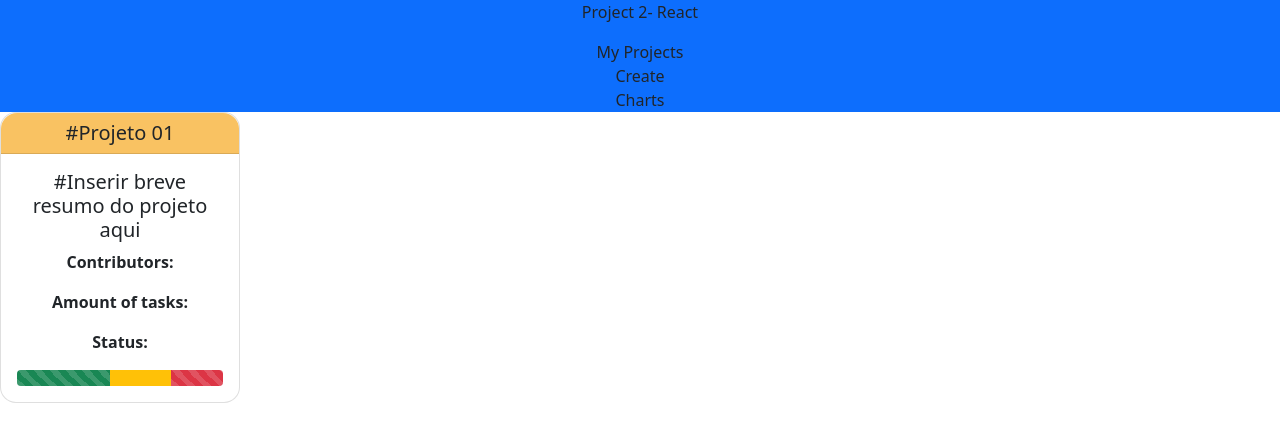
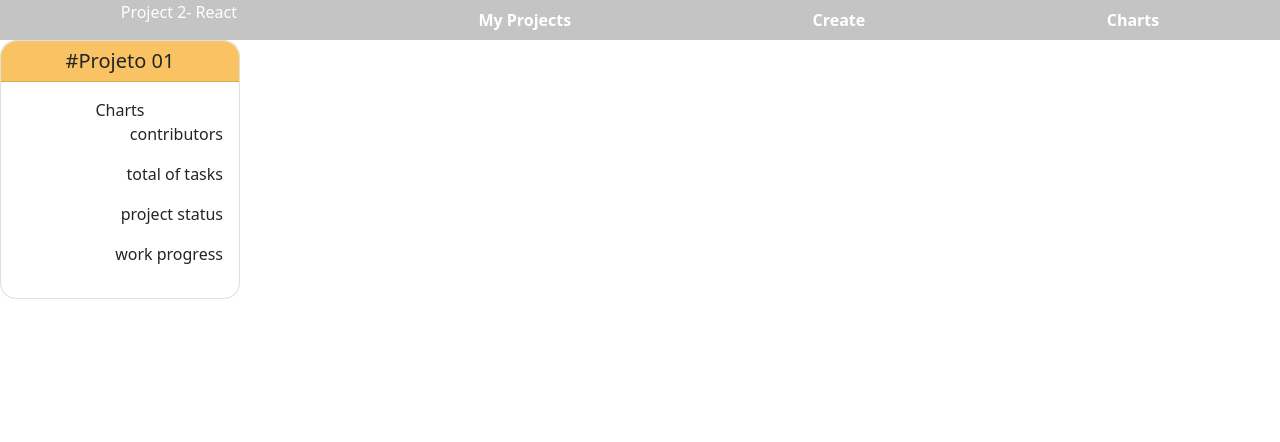
Before and after one commit to LucasOsorioD/project2-ironhack-react, a React (Create React App) app in the folder my-app/: page / in a window 1280 px wide. Shown: the top 442 px of the page. Built offline with nearby package versions, Linux system fonts and the light colour scheme.

Commit message:
ultima atualizaçao da noite

```diff
--- a/my-app/src/components/App.js
+++ b/my-app/src/components/App.js
@@ -7,6 +7,7 @@ import MyProjects from "./MyProjects";
 import MyTasks from "./MyTasks";
 import NewProject from "./NewProject";
 import Chart from "./Charts";
+import NotFound from "./NotFound"
 
 function App() {
   return (
@@ -16,6 +17,7 @@ function App() {
           <Route path="/" element={<MyProjects />} />
           <Route path="/mytasks" element={<MyTasks />} />
           <Route path="/chart" element={<Chart />} />
+          <Route path="*" element={<NotFound />} />
         </Routes>
     </div>
   );
--- a/my-app/src/components/MyProjects.js
+++ b/my-app/src/components/MyProjects.js
@@ -1,27 +1,39 @@
-import Card from 'react-bootstrap/Card'
-import ProgressBar from 'react-bootstrap/ProgressBar'
+import Card from "react-bootstrap/Card";
+import Charts from "./Charts";
 
-function MyProjects(){
-    return(
+function MyProjects() {
+  return (
     <div>
-            <Card style={{width:"15rem", borderRadius:"1rem"}}>
-                <Card.Header style={{backgroundColor:"#F9c262", borderTopRightRadius:"1rem", borderTopLeftRadius:"1rem"}} as="h5">#Projeto 01</Card.Header>
+      <Card style={{ width: "15rem", borderRadius: "1rem" }}>
+        <Card.Header
+          style={{
+            backgroundColor: "#F9c262",
+            borderTopRightRadius: "1rem",
+            borderTopLeftRadius: "1rem",
+          }}
+          as="h5"
+        >
+          #Projeto 01
+        </Card.Header>
         <Card.Body>
-                    <Card.Title>#Inserir breve resumo do projeto aqui</Card.Title>
-                    <Card.Text>
-                        <strong>Contributors:</strong>
+          <Charts
+            style={{
+              display: "flex",
+              justifyContent: "flex-start",
+            }}
+          />
+          <Card.Text
+            style={{
+              display: "flex",
+              flexDirection: "column",
+              alignItems: "flex-end",
+            }}
+          >
+            <p>contributors</p>
+            <p>total of tasks</p>
+            <p>project status</p>
+            <p>work progress</p>
           </Card.Text>
-                    <Card.Text>
-                        <strong>Amount of tasks:</strong>
-                    </Card.Text>
-                    <Card.Text>
-                        <strong>Status:</strong>
-                    </Card.Text>
-                    <ProgressBar>
-                        <ProgressBar striped variant="success" now={45} key={1} />
-                        <ProgressBar variant="warning" now={30} key={2} />
-                        <ProgressBar striped variant="danger" now={25} key={3} />
-                    </ProgressBar>
         </Card.Body>
       </Card>
     </div>
--- a/my-app/src/components/NavBar.js
+++ b/my-app/src/components/NavBar.js
@@ -1,25 +1,32 @@
-import {Link} from "react-router-dom"
+import { Link, useNavigate } from "react-router-dom";
 
- function NavBar(){
-
-
+const NavBar = () => {
+  const navigate = useNavigate();
   return (
     <nav className="bg-primary">
-        <div>
+      <div
+        style={{
+          display: "flex",
+          justifyContent: "space-around",
+          alignItems: "center",
+          backgroundColor: "#C4C4C4",
+          color:"white"
+        }}
+      >
         <div>
           <p>Project 2- React</p>
         </div>
-          <div>
-            My Projects
+        <div className="icon" onClick={() => navigate("/")}>
+          <strong>My Projects</strong>
         </div>
-          <div>
-            Create
+        <div className="icon" onClick={() => navigate("/mytasks")}>
+        <strong>Create</strong>
         </div>
-          <div>
-            Charts
+        <div className="icon" onClick={() => navigate("/chart")}>
+        <strong>Charts</strong>
         </div>
       </div>
     </nav>
   );
-}
+};
 export default NavBar;
--- /dev/null
+++ b/my-app/src/components/NotFound.js
@@ -0,0 +1,9 @@
+function NotFound(){
+    return(
+        <div>
+            <strong>Sorry, the page you are looking for is not here :o </strong>
+        </div>
+    );
+}
+
+export default NotFound;
```
Lines whose indentation alone changed are shown as unchanged.
